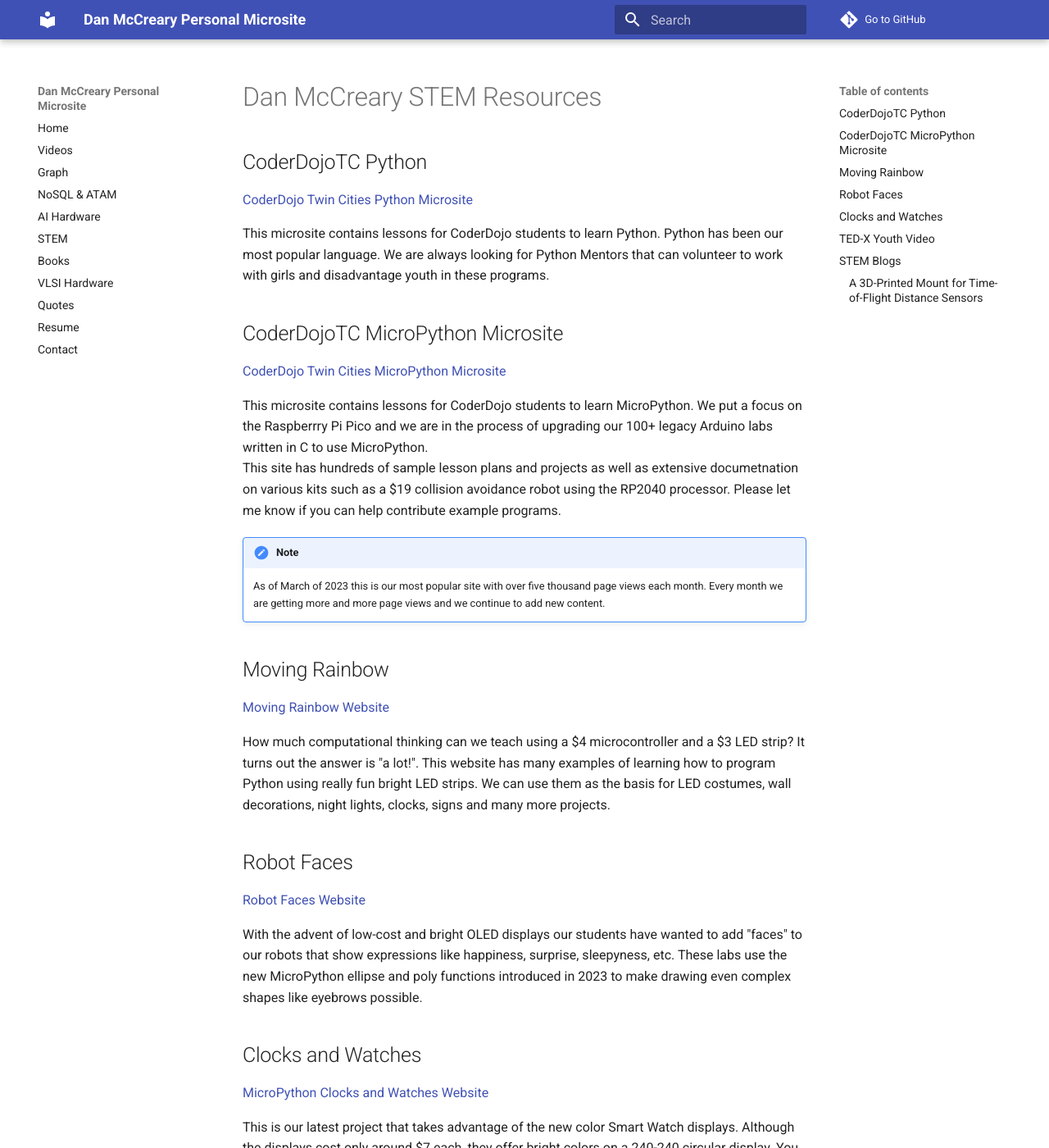
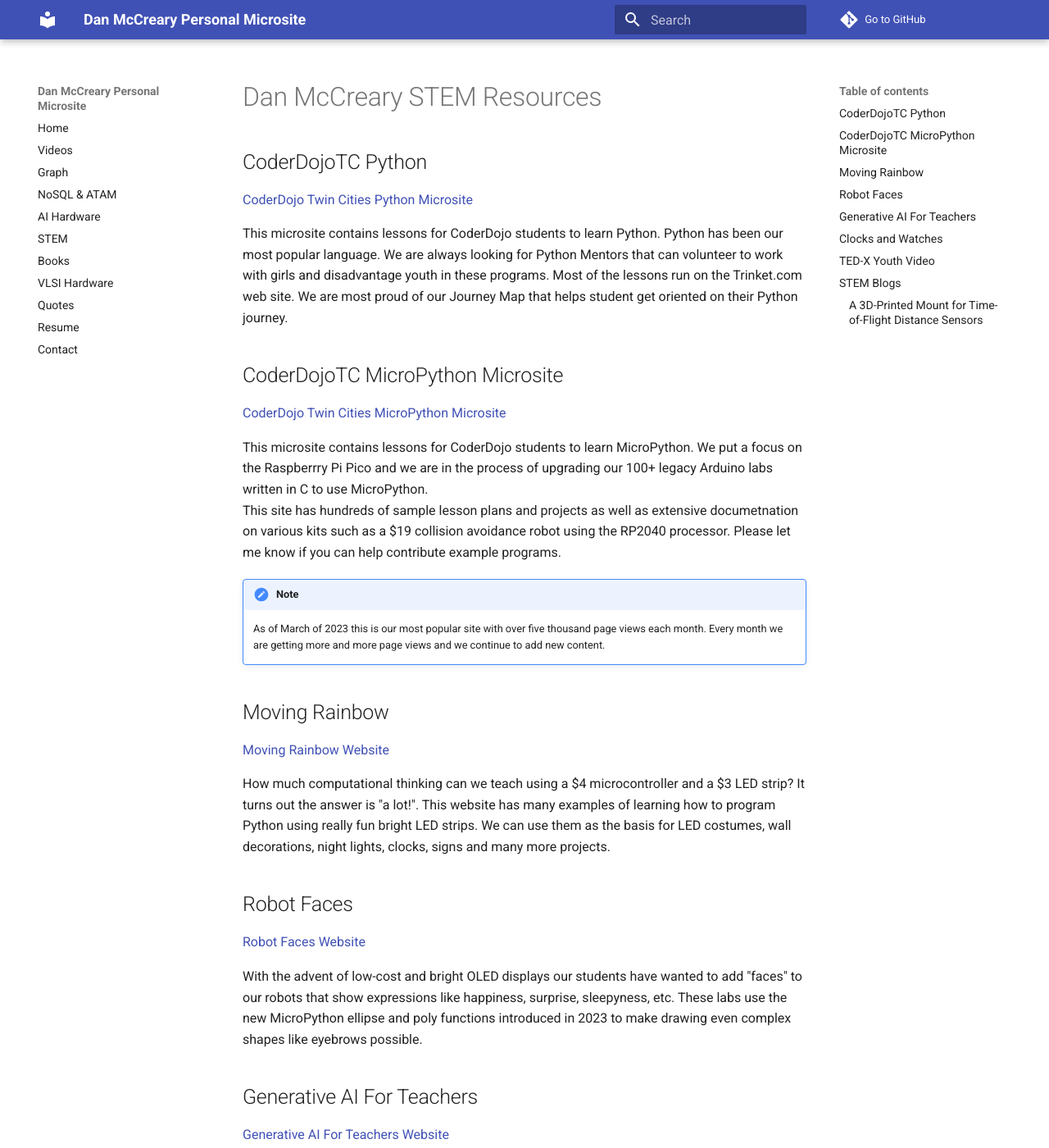
Before and after one commit to dmccreary/dmccreary, an MkDocs documentation site: the page built from docs/STEM.md, in a window 1280 px wide and 1400 px high. Shown: the whole window at 82% size. Built offline with MkDocs 1.6.1 and Material for MkDocs 9.7.7, drawn with Linux system fonts in a browser that asks for light colours; comment, search, counter and statistics services are not loaded; some of the changed text lies outside the part shown.

Commit message:
updating content

```diff
--- a/docs/STEM.md
+++ b/docs/STEM.md
@@ -4,7 +4,9 @@
 
 [CoderDojo Twin Cities Python Microsite](https://www.coderdojotc.org/python/)
 
-This microsite contains lessons for CoderDojo students to learn Python.  Python has been our most popular language.  We are always looking for Python Mentors that can volunteer to work with girls and disadvantage youth in these programs.
+This microsite contains lessons for CoderDojo students to learn Python.  Python has been our most popular language.  We are always looking for Python Mentors that can volunteer to work with girls and disadvantage youth in these programs.  Most of the lessons run on the
+Trinket.com web site.  We are most proud of our Journey Map that helps student get
+oriented on their Python journey.
 
 ## CoderDojoTC MicroPython Microsite
 
@@ -36,6 +38,16 @@
 that show expressions like happiness, surprise, sleepyness, etc.  These labs use the new MicroPython
 ellipse and poly functions introduced in 2023 to make drawing even complex shapes like eyebrows possible.
 
+## Generative AI For Teachers
+
+[Generative AI For Teachers Website](http://www.coderdojotc.org/chatgpt-for-teachers/)
+
+This website was originally started to help teachers use Generative AI to help
+automate time-consuming tasks such as generating customized lesson plans for
+students.  It has grown to include a rich library of simulations for helping
+instructors demonstrate concepts.  The site also includes a link to the video
+of our presentation.
+
 ## Clocks and Watches
 
 [MicroPython Clocks and Watches Website](https://dmccreary.github.io/micropython-watch/)
```
